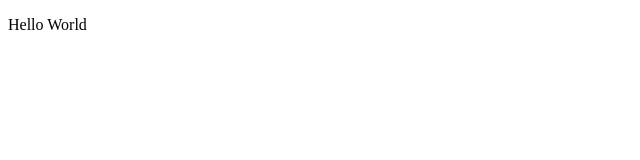
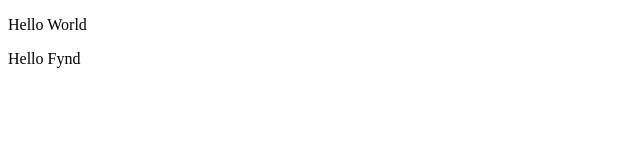
Before and after one commit to saranshbagaria/Fynd, a plain HTML site: page index.html in a window 1280 px wide. Shown: the full height of the page, 0-640 px from the left. Drawn offline with Linux system fonts and the light colour scheme.

Commit message:
change on master commit 3

```diff
--- a/index.html
+++ b/index.html
@@ -8,5 +8,6 @@
 </head>
 <body>
     <p>Hello World</p>
+    <p>Hello Fynd</p>
 </body>
 </html>
```
